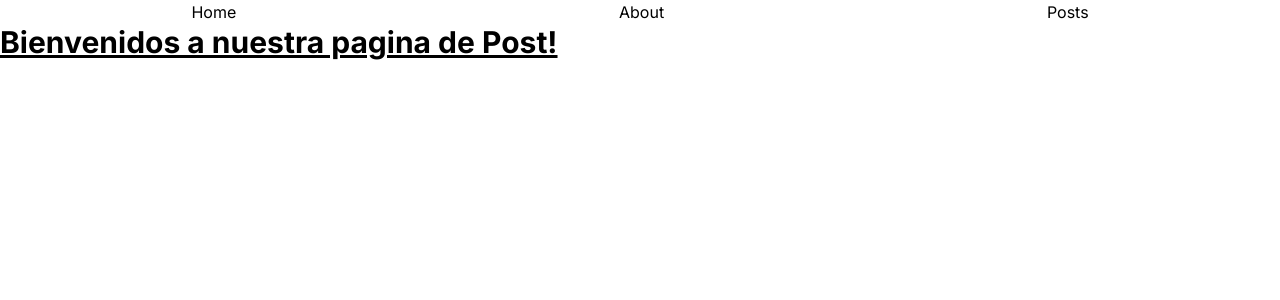
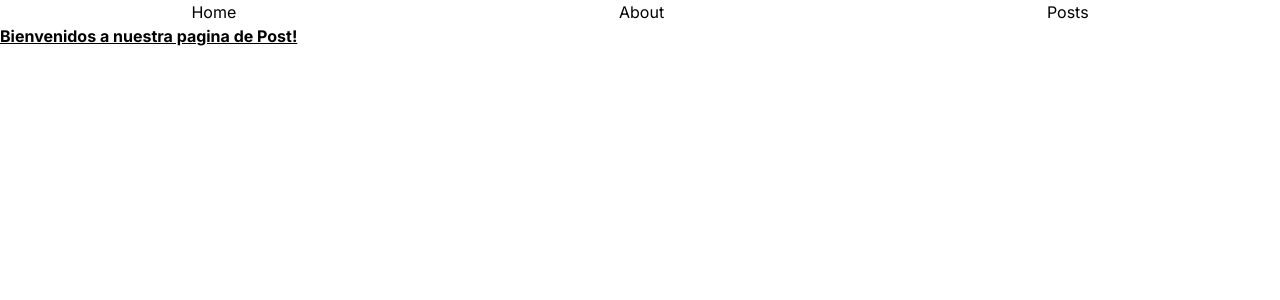
Before and after one commit to Lilopadilla22/page-post-nextjs, a Next.js app: page / in a window 1280 px wide. Shown: the top 300 px of the page. Built offline with nearby package versions, Linux system fonts and the light colour scheme.

Commit message:
add confi the tailwind

```diff
--- a/tailwind.config.js
+++ b/tailwind.config.js
@@ -13,6 +13,12 @@ module.exports = {
           'conic-gradient(from 180deg at 50% 50%, var(--tw-gradient-stops))',
       },
     },
+    fontSize: {
+      sm: ['14px', '20px'],
+      base: ['16px', '24px'],
+      lg: ['20px', '28px'],
+      xl: ['24px', '32px'],
+    },
   },
   plugins: [],
 }
```
